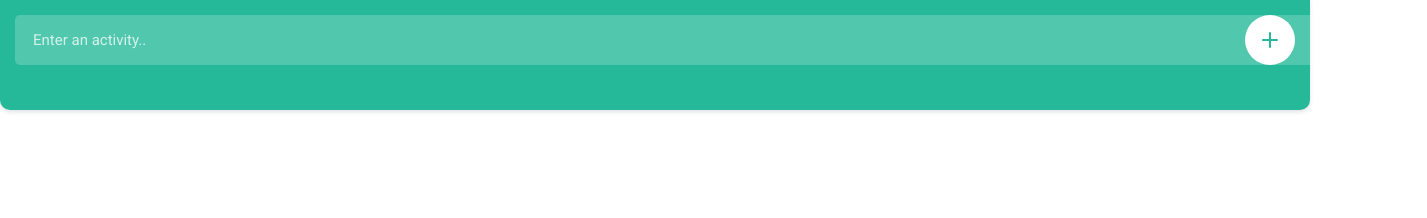
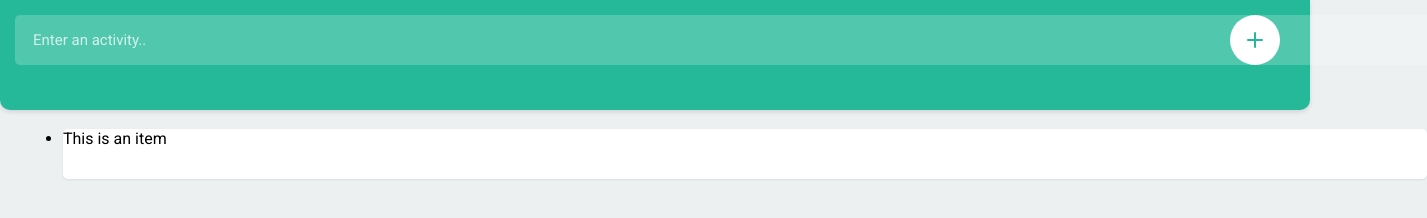
Before and after one commit to BranTheBroken/todolist, a plain HTML site: page index.html in a window 1280 px wide. Shown: the whole page, 1427 px wide, since content can reach past the window. Drawn offline with Linux system fonts and the light colour scheme; files that its build step writes are made by us from their sources.

Commit message:
Add button and list

```diff
--- a/index.html
+++ b/index.html
@@ -8,11 +8,25 @@
 </head>
 <body>
 	<header>
-		<input type="text" placeholder="Enter an activity..">
-		<button>
+		<input type="text" placeholder="Enter an activity.." id="Item">
+		<button id="addItem">
 			<svg version="1.1" xmlns="http://www.w3.org/2000/svg" xmlns:xlink="http://www.w3.org/1999/xlink" x="0px" y="0px"viewBox="0 0 16 16" style="enable-background:new 0 0 16 16;" xml:space="preserve"><g><path class="fill" d="M16,8c0,0.5-0.5,1-1,1H9v6c0,0.5-0.5,1-1,1s-1-0.5-1-1V9H1C0.5,9,0,8.5,0,8s0.5-1,1-1h6V1c0-0.5,0.5-1,1-1s1,0.5,1,1v6h6C15.5,7,16,7.5,16,8z"/></g></svg>
 			</button>
 		</header>
+		<div class ="container">
+			<ul class="todo" id="list">
+	<li>This is an item
+		<div class="buttons">
+			<button class="delete"></button>
+			<button class="complete"></button>
+		</div>
+
+		</li>
+
+	</ul>
+
+		</div>
+
 
 
 	</body>
@@ -21,4 +35,5 @@
 		</button>
 	</header>
 </body>
+<script type="text/javascript" src="js/script.js"></script>
 </html>
--- a/style.css
+++ b/style.css
@@ -1,7 +1,12 @@
 @charset "UTF-8";
+body{
+	background-color: #edf0f1;
+	padding: 90px 0 0 0;
+}
 body, input, button{
 	font-family: 'Roboto', sans-serif;
 }
+
 header {
 	width: 100%;
 	height: 80px;
@@ -55,8 +60,8 @@ header button {
 	height: 50px;
 	position: absolute;
 	top: 15px;
-	right: 15px;
-
+	right: 30px;
+	cursor: pointer;
 	z-index: 2;
 	background: #fff;
 	border: 0;
@@ -80,3 +85,57 @@ header button svg{
 header button svg .fill{
 	fill: #25b99a;
 }
+.container{
+	width: 100%;
+	float: left;
+	padding: 15px;
+}
+ul.todo {
+	width: 100%;
+	float: left;
+}
+ul.todo li{
+	width: 100%;
+	height: 50px;
+	float: left;
+	position: relative;
+	background: #fff;
+	border-radius: 5px;
+	box-shadow: 0px 1px 2px rgba(44,62,80,0.10);
+	margin: 0 0 10px 0;
+	padding: 0 100px 0 0;
+}
+ul.todo li:last-child{
+	margin: 0;
+}
+ul.todo li .buttons{
+	width: 100px;
+	height: 50px;
+	position: absolute;
+	top: 0;
+	right: 0;
+}
+ul.todo li .buttons button{
+	width: 50px;
+	height: 50px;
+	float: left;
+	background: none;
+	border:0px;
+	box-shadow: none;
+	outline: none;
+	position: relative;
+	-webkit-appearance : none;
+	-moz-appearance : none;
+	-ms-appearance : none;
+	-o-appearance:none;
+	appearance:none;
+}
+ul.todo li .buttons button:last-of-type:before {
+	content: ' ';
+	width: 1px;
+	height: 30px;
+	position: absolute;
+	top: 10px;
+	left: 0px;
+	color: #ede0f1;
+}
```
Also changed, not shown: script.js (added, +8 -0 lines).
